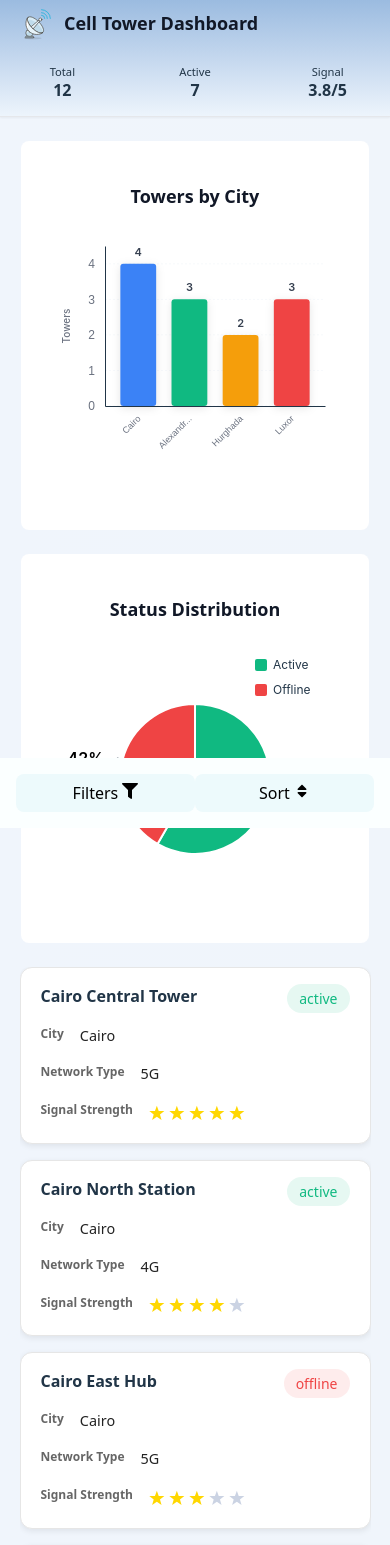
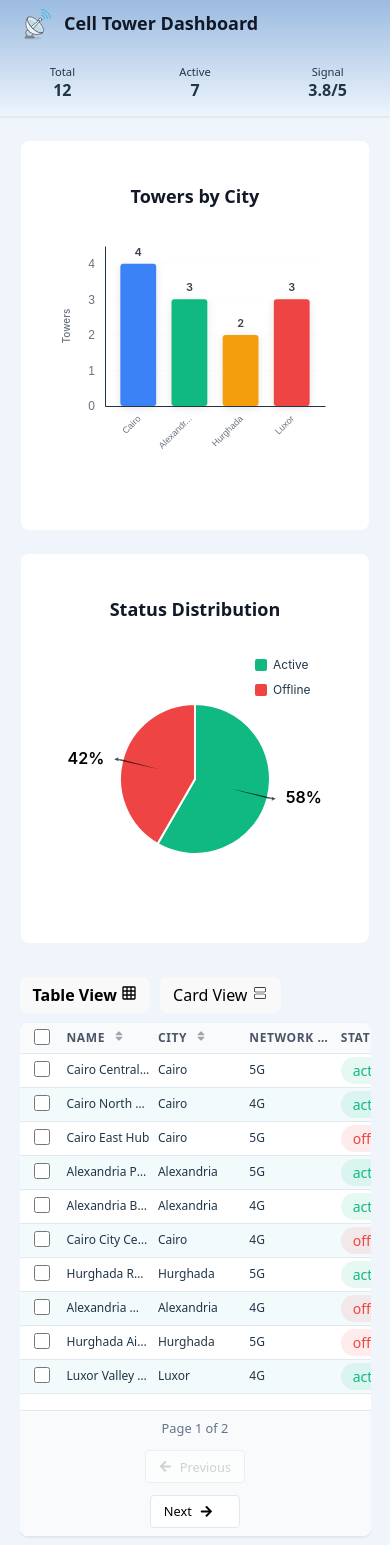
Before and after one commit to SaLim-Sayed/cell-tower-dashboard, a React (Vite) app: page / in a window 390 px wide. Shown: the top 1545 px of the page. Built offline with nearby package versions, Linux system fonts and the light colour scheme.

Commit message:
handle : mobile view

```diff
--- a/src/components/DataSection/DataSection.tsx
+++ b/src/components/DataSection/DataSection.tsx
@@ -49,6 +49,9 @@ const DataSection: React.FC<DataSectionProps> = ({
         onFiltersChange={onFiltersChange}
         onClearFilters={onClearFilters}
         onRowClick={onRowClick}
+        onSelectionChange={onSelectionChange}
+        loading={loading}
+        columns={columns}
       />
     );
   }
--- a/src/components/DataSection/MobileView.tsx
+++ b/src/components/DataSection/MobileView.tsx
@@ -1,13 +1,15 @@
 /* eslint-disable @typescript-eslint/ban-ts-comment */
-// Dashboard/MobileView.tsx
-import React from 'react';
+import React, { useState } from 'react';
 import type { CellTower, FilterProps } from '../../types/dashboard';
 import SmFilters from '../Filters/SmFilters/SmFilters';
 import DataCards from './DataCards/DataCards';
+import DataTable, { type Column } from './DataTable/DataTable';
+import { MdGridOn } from 'react-icons/md';
+import { CiGrid2H } from 'react-icons/ci';
 
 type SortConfig = {
   key: keyof CellTower;
-  direction: "asc" | "desc";
+  direction: 'asc' | 'desc';
 } | null;
 
 interface MobileViewProps {
@@ -18,6 +20,9 @@ interface MobileViewProps {
   onFiltersChange: (filters: FilterProps) => void;
   onClearFilters: () => void;
   onRowClick: (row: CellTower) => void;
+  onSelectionChange: (selected: CellTower[]) => void;
+  loading: boolean;
+  columns: Column<CellTower>[];
 }
 
 const MobileView: React.FC<MobileViewProps> = ({
@@ -27,14 +32,18 @@ const MobileView: React.FC<MobileViewProps> = ({
   sortConfig,
   onFiltersChange,
   onClearFilters,
-  onRowClick
-}) => (
-  <div style={{
-    marginBottom:100,
-   }}>
+  onRowClick,
+  onSelectionChange,
+  loading,
+  columns,
+}) => {
+  const [viewMode, setViewMode] = useState<'cards' | 'table'>('table'); // Default to cards
+
+  return (
+    <div style={{ marginBottom: 100 }}>
       <SmFilters
         data={data}
-      filters={filters as unknown as FilterProps["filters"]}
+        filters={filters as unknown as FilterProps['filters']}
         cities={cities}
         sortConfig={sortConfig}
         //@ts-ignore
@@ -43,8 +52,50 @@ const MobileView: React.FC<MobileViewProps> = ({
         onRowClick={onRowClick}
         pageSize={10}
       />
+
+      {/* Toggle buttons */}
+      <div style={{ margin: '10px 0', display: 'flex', gap: 10 }}>
+      <button
+          onClick={() => setViewMode('table')}
+          style={{
+            padding: '6px 12px',
+            fontWeight: viewMode === 'table' ? 'bold' : 'lighter',
+
+          }}
+        >
+          Table View <MdGridOn />
+        </button>
+        <button
+          onClick={() => setViewMode('cards')}
+          style={{
+            padding: '6px 12px',
+            fontWeight: viewMode === 'cards' ? 'bold' : 'lighter',
+          }}
+        >
+          Card View <CiGrid2H />
+        </button>
+
+      </div>
+
+      {/* Conditional rendering */}
+      {viewMode === 'cards' ? (
         <DataCards data={data} onRowClick={onRowClick} />
+      ) : (
+        <DataTable
+          columns={columns}
+          data={data}
+          keyField="id"
+          pageSize={10}
+          //@ts-ignore
+          filters={filters}
+          selectable
+          onRowClick={onRowClick}
+          onSelectionChange={onSelectionChange}
+          loading={loading}
+        />
+      )}
     </div>
   );
+};
 
 export default MobileView;
--- a/src/components/Filters/SmFilters/SmFilters.tsx
+++ b/src/components/Filters/SmFilters/SmFilters.tsx
@@ -1,4 +1,4 @@
-import React, { useState } from "react";
+import React, { useEffect, useState } from "react";
 import { FaFilter, FaSort } from "react-icons/fa";
 import type { CellTower, FilterProps } from "../../../types";
 import "./SmFilters.scss";
@@ -27,7 +27,17 @@ const SmFilters: React.FC<SmFiltersProps> = ({
 }) => {
   const [bottomSheetOpen, setBottomSheetOpen] = useState(false);
   const [activeTab, setActiveTab] = useState<"filters" | "sort">("filters");
+  const [showToggle, setShowToggle] = useState(false);
 
+  // Show toggle buttons when scrolling down
+  useEffect(() => {
+    const handleScroll = () => {
+      setShowToggle(window.scrollY > 150); // show after 150px scroll
+    };
+
+    window.addEventListener("scroll", handleScroll);
+    return () => window.removeEventListener("scroll", handleScroll);
+  }, []);
   const handleSearchChange = (e: React.ChangeEvent<HTMLInputElement>) =>
     onFiltersChange.setSearchTerm(e.target.value);
 
@@ -43,6 +53,7 @@ const SmFilters: React.FC<SmFiltersProps> = ({
   return (
     <div>
       {/* Toggle Buttons */}
+      {showToggle && (
         <div className="bottom-sheet-toggle">
           <button
             className="button"
@@ -63,6 +74,7 @@ const SmFilters: React.FC<SmFiltersProps> = ({
             Sort <FaSort />
           </button>
         </div>
+      )}
 
       {/* Bottom Sheet */}
       {bottomSheetOpen && (
--- a/src/components/common/StarRating/StarRating.tsx
+++ b/src/components/common/StarRating/StarRating.tsx
@@ -1,4 +1,5 @@
 import React from 'react';
+import { useMediaQuery } from 'react-responsive';
 import StarRatings from 'react-star-ratings';
 
 interface StarRatingProps {
@@ -6,15 +7,18 @@ interface StarRatingProps {
   id: string | number;
 }
 
-const StarRating: React.FC<StarRatingProps> = ({ value, id }) => (
+const StarRating: React.FC<StarRatingProps> = ({ value, id }) => {
+  const isMobile = useMediaQuery({ query: '(max-width: 768px)' });
+  return (
     <StarRatings
       rating={value}
       starRatedColor="gold"
       numberOfStars={5}
-    starDimension="20px"
+      starDimension={isMobile ? "13px" : "20px"}
       starSpacing="2px"
       name={`signal-${id}`}
     />
   );
+}
 
 export default StarRating;
```
Lines whose indentation alone changed are shown as unchanged.
